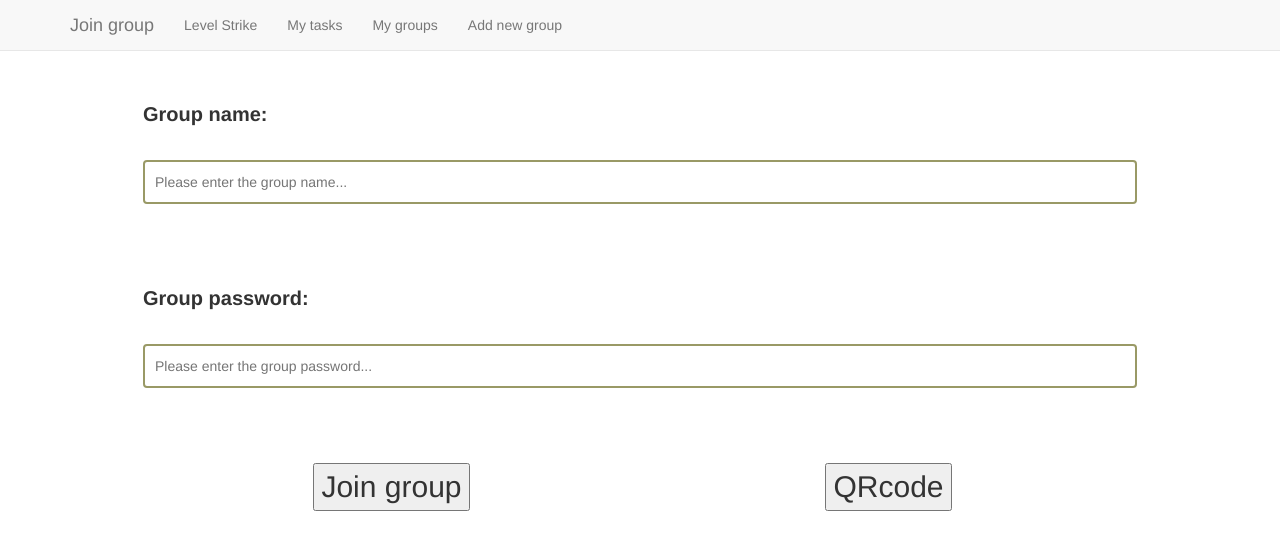
After one commit to joelccarvalho/LevelStrike, a PHP site: page /joinGroup.html in a window 1280 px wide. The commit adds this page. Shown: the top 550 px of the page. Run offline with PHP 8.4, Linux system fonts and the light colour scheme.

Commit message:
joingroup e taskdetails
tambem meti os links do menu da list tasks

```diff
--- a/css/master.css
+++ b/css/master.css
@@ -61,6 +61,7 @@
   width: 40%
 }
 
+/*Pagina LOGIN*/
 .login_name{
   float:left;
 }
@@ -90,6 +91,87 @@
   border: 2px solid #999966;
   border-radius: 4px;
 }
+.login_create{
+  /*cs de botao a definir*/
+}
+/*Fim da pagina login*/
+
+/*Pagina taskdetails*/
+.Details_group{
+  width: 60%;
+  margin-left: 20%;
+}
+
+.Details_title{
+  text-align: center;
+}
+
+.Details_disc{
+  font-size: 16px;
+  /*texto da descricao, definir depois*/
+}
+
+
+.Details_date
+{
+  text-align: center;
+font-size: 30px;
+}
+
+.Details_bottom{
+  position: fixed;
+  bottom: 0px;
+  background-color: gray;
+  width: 100%;
+  font-size: 30px;
+  padding-top: 15px;
+  text-align: center;
+}
+/* Fim da pagina taks details*/
+
+/*Inicio da pagina joinGroup*/
+.joingroup_container{
+  text-align: center;
+  width: 80%
+}
+
+.joingroup_name{
+  float:left;
+  font-size:20px;
+}
+
+.joingroup_namebox{
+  width: 100%;
+  padding: 10px 10px;
+  margin: 2% 0;
+  box-sizing: border-box;
+  border: 2px solid #999966;
+  border-radius: 4px;
+}
+
+.joingroup_password{
+  float:left;
+  font-size:20px;
+}
+
+.joingroup_passwordbox{
+  width: 100%;
+  padding: 10px 10px;
+  margin: 2% 0;
+  box-sizing: border-box;
+  border: 2px solid #999966;
+  border-radius: 4px;
+}
+
+.joingroup_bottom{
+  width: 100%;
+  font-size: 30px;
+  padding-top: 15px;
+  padding-bottom: 15px;
+  text-align: center;
+}
+
+/* Fim da pagina join groups */
 
 /*Index titulo*/
 .index_level_strike_titulo{
--- /dev/null
+++ b/joinGroup.html
@@ -0,0 +1,46 @@
+<!DOCTYPE html>
+<html>
+  <head>
+    <meta charset="utf-8">
+    <title>Join group</title>
+    <link rel="stylesheet" href="./css/bootstrap.min.css" media="screen" title="no title">
+    <link rel="stylesheet" href="./css/master.css" media="screen" title="no title">
+  </head>
+  <body>
+  <nav class=" navbar navbar-default navbar-fixed-top">
+    <div class="container">
+      <div class="navbar-header">
+        <button type="button" class="navbar-toggle collapsed" data-toggle="collapse" data-target="#navbar" aria-expanded="false" aria-controls="navbar">
+          <span class="sr-only">Toggle navigation</span>
+          <span class="icon-bar"></span>
+          <span class="icon-bar"></span>
+          <span class="icon-bar"></span>
+        </button>
+        <a class="navbar-brand" href="./main.html">
+        <p>Join group</p></a>
+      </div>
+        <div id="navbar" class="navbar-collapse collapse">
+          <ul class="nav navbar-nav">
+            <li><a href="main.html">Level Strike</a></li>
+            <li><a href="listTasks.html">My tasks</a></li>
+            <li><a href="#">My groups</a></li>
+            <li><a href="#">Add new group</a></li>
+          </ul>
+        </div>
+      </div>
+    </nav>
+    <br><br><br><br><br>
+    <div class="container joingroup_container">
+    <label for="groupName" class="joingroup_name">Group name: </label><br><br>
+    <input type ="text" id="groupname" class="joingroup_namebox" placeholder="Please enter the group name..."> </input><br><br><br>
+    <br><label for="groupPassword" class="joingroup_password">Group password: </label><br><br>
+    <input type ="password" id="groupPassword" placeholder="Please enter the group password..." class="joingroup_passwordbox"> </input><br>
+    <br><br></form>
+    <div class="joingroup_bottom">
+    <div  class="col-xs-6"><input type="submit" classe="joingroup_botao" name="loginbutton" value="Join group"></div>
+    <div  class="col-xs-6"><input type="submit" classe="joingroup_qrcode" name="loginbutton" value="QRcode"></div>
+    </div>
+  <script src="./js/jquery-3.1.1.min.js"></script>
+  <script src="./js/bootstrap.min.js"></script>
+  </body>
+</html>
```
Also changed, not shown: Login.html (+4 -3 lines), listTasks.html (+2 -5 lines), taskDetails.html (added, +56 -0 lines).
